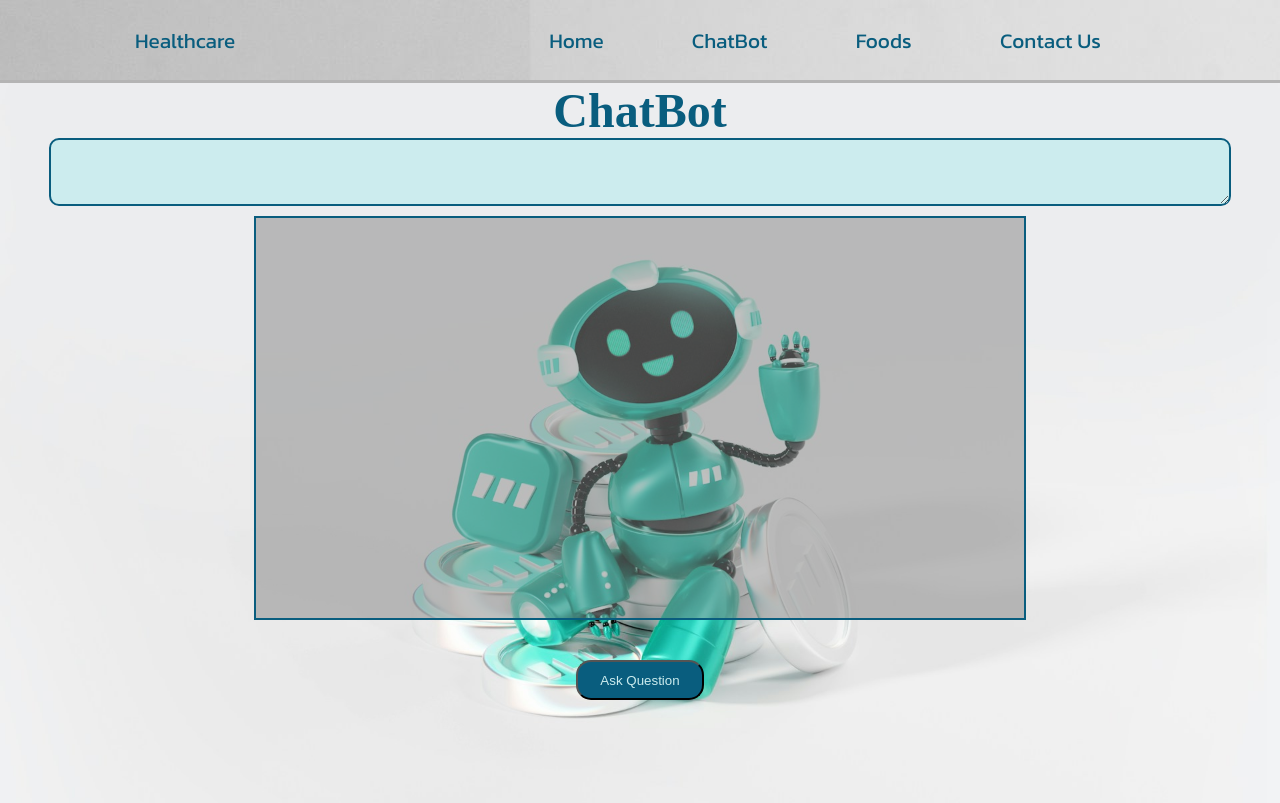
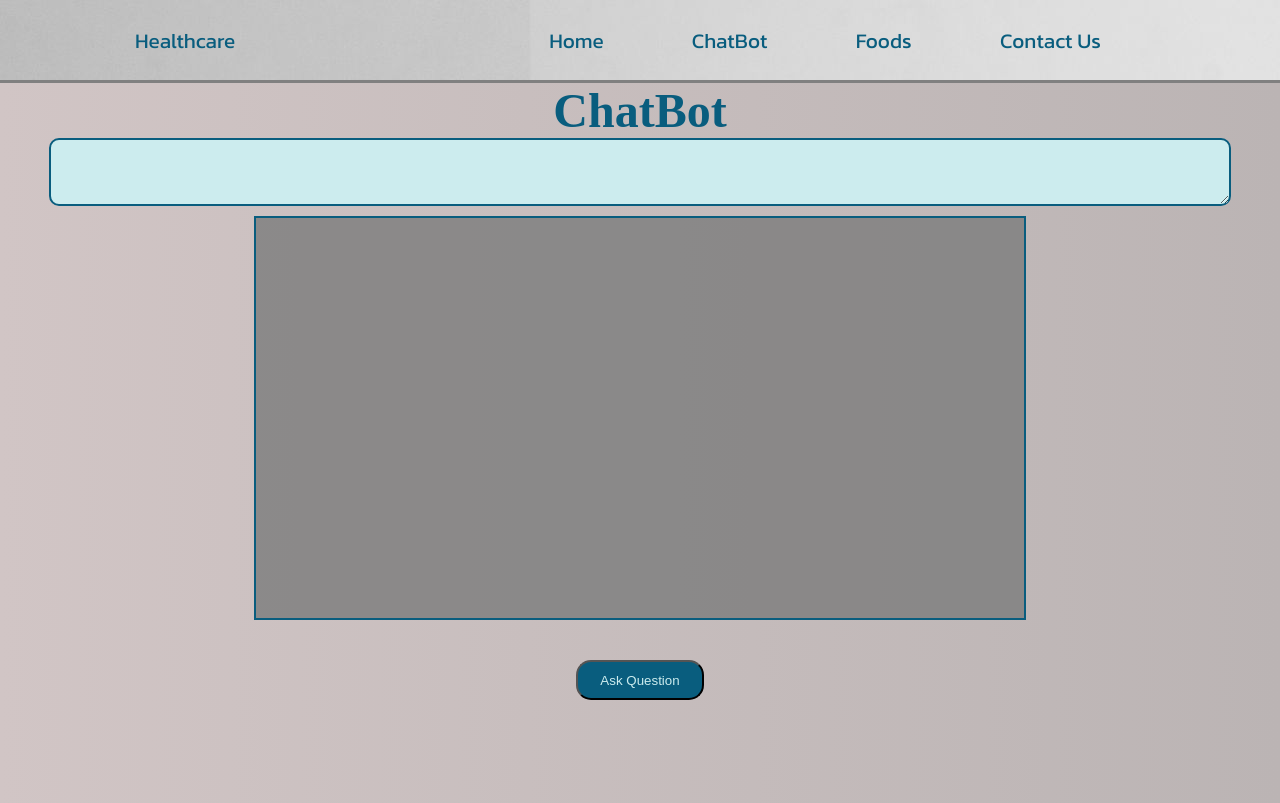
Before and after one commit to fakepranjal/test-react, a React (Create React App) app: page /chat in a window 1280 px wide. Built offline with nearby package versions, Linux system fonts and the light colour scheme; a web font is replaced by a local one.

Commit message:
background setting and minor changes

```diff
--- a/src/Foodspage.js
+++ b/src/Foodspage.js
@@ -14,7 +14,6 @@ export default function Foods(){
     });
     const ResultObj = response.data['foods'][0]['foodNutrients'];
     setnutrientArray(ResultObj.map(obj => [obj.nutrientName, obj.nutrientNumber,obj.unitName]));
-    console.log(ResultObj);
   }
 
     return(
--- a/src/style.css
+++ b/src/style.css
@@ -15,7 +15,7 @@
     justify-content: space-around;
     font-family: "Kanit", sans-serif;
     font-size: 1.3rem;
-    border-bottom: solid rgb(180, 180, 180) 3px;
+    border-bottom: solid gray 3px;
 }
 .nav-links-box{
     color: #095d7e;
@@ -105,7 +105,7 @@
 
 /*FOODS PAGE CSS HERE*/
 .chatpage{
-    background: url("./img/chatpg.jpg");
+    background: linear-gradient(to right, rgb(209, 197, 197), rgb(187, 180, 180));
     background-size: cover;
     height: 90vh;
     color : #095d7e;
@@ -125,7 +125,10 @@
     border: solid #095d7e 2px;
     overflow-y: scroll;
     font-family: 'Edu VIC WA NT Beginner', cursive;
-    background-color: rgba(128, 128, 128, 0.486);
+    background-color: rgba(128, 128, 128, 0.847);
+    scrollbar-width: thin;
+    scrollbar-color: gray;
+
 }
 .text-area{
     background-color: #ccecee;
@@ -152,6 +155,10 @@
     background-size: cover;
     height: 90vh;
     color :#095d7e;
+}
+.food-text{
+    font-family: "Kanit", sans-serif;
+    padding: 10px;
 }
 .foodinfo{
     display: flex;
```
Also changed, not shown: src/img/chatpg.jpg, src/img/foodbg.jpg.
